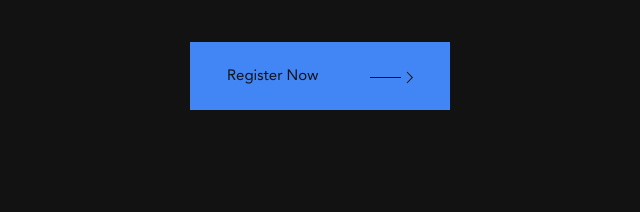
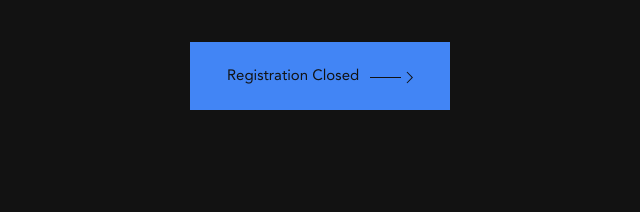
Before and after one commit to zachoid/roger, a plain HTML site: page Events/sacred-codes/index.html in a window 1280 px wide. Shown: the part 2020-2232 px from the top of the page, 62-702 px from the left. Drawn offline with Linux system fonts and the light colour scheme.

Commit message:
Registration Closed

```diff
--- a/Events/sacred-codes/index.html
+++ b/Events/sacred-codes/index.html
@@ -229,7 +229,7 @@
                         <u style="color: #fff"> <a href="#">*GET SOURCE FILES HERE </a></u><br> FIRST COME FIRST SERVE
                     </p>
 
-                    <a class="btn service-single__info-link page-info-link" href="https://forms.gle/WpNWtkcqH1WDHQ9M9">Register Now<svg class="service-single__info-icon">
+                    <a class="btn service-single__info-link page-info-link" href="#">Registration Closed<svg class="service-single__info-icon">
                             <use xlink:href="#icon-arrow-on-btn"></use>
                         </svg>
                     </a>
```
